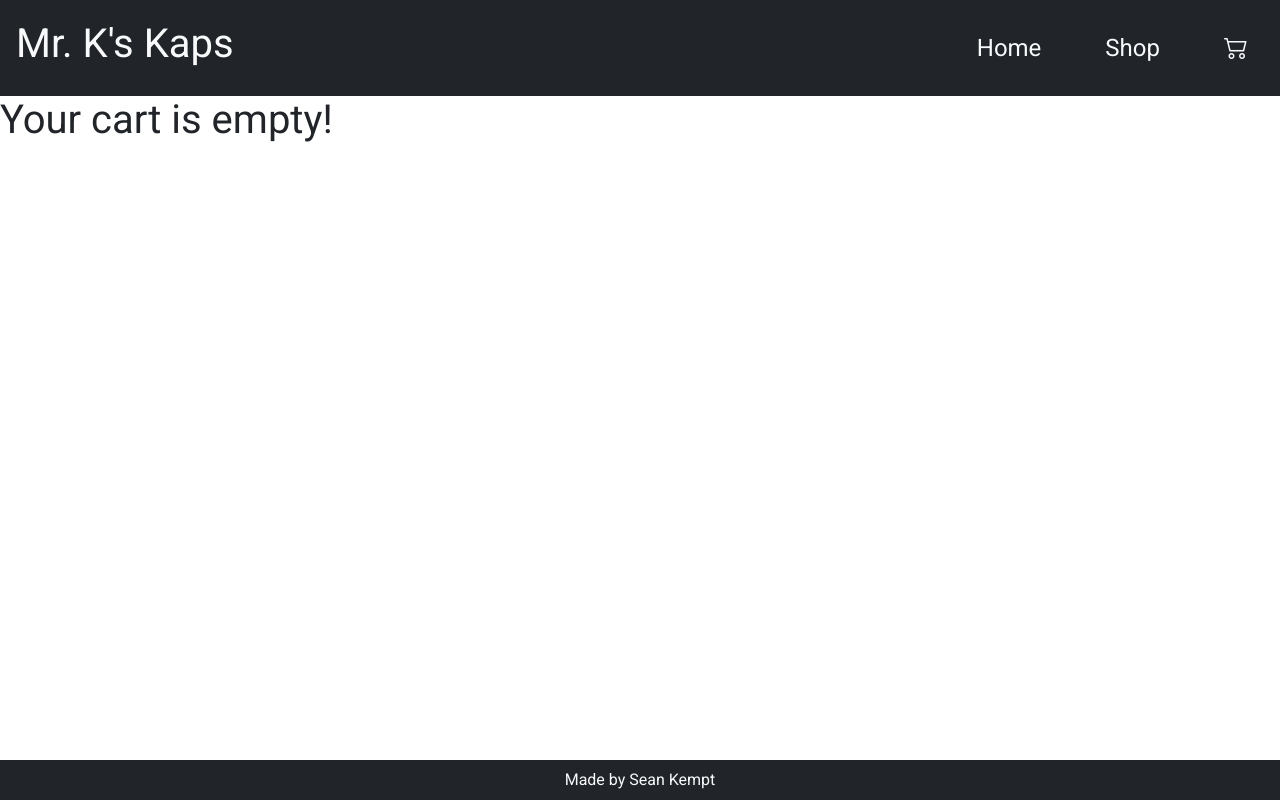
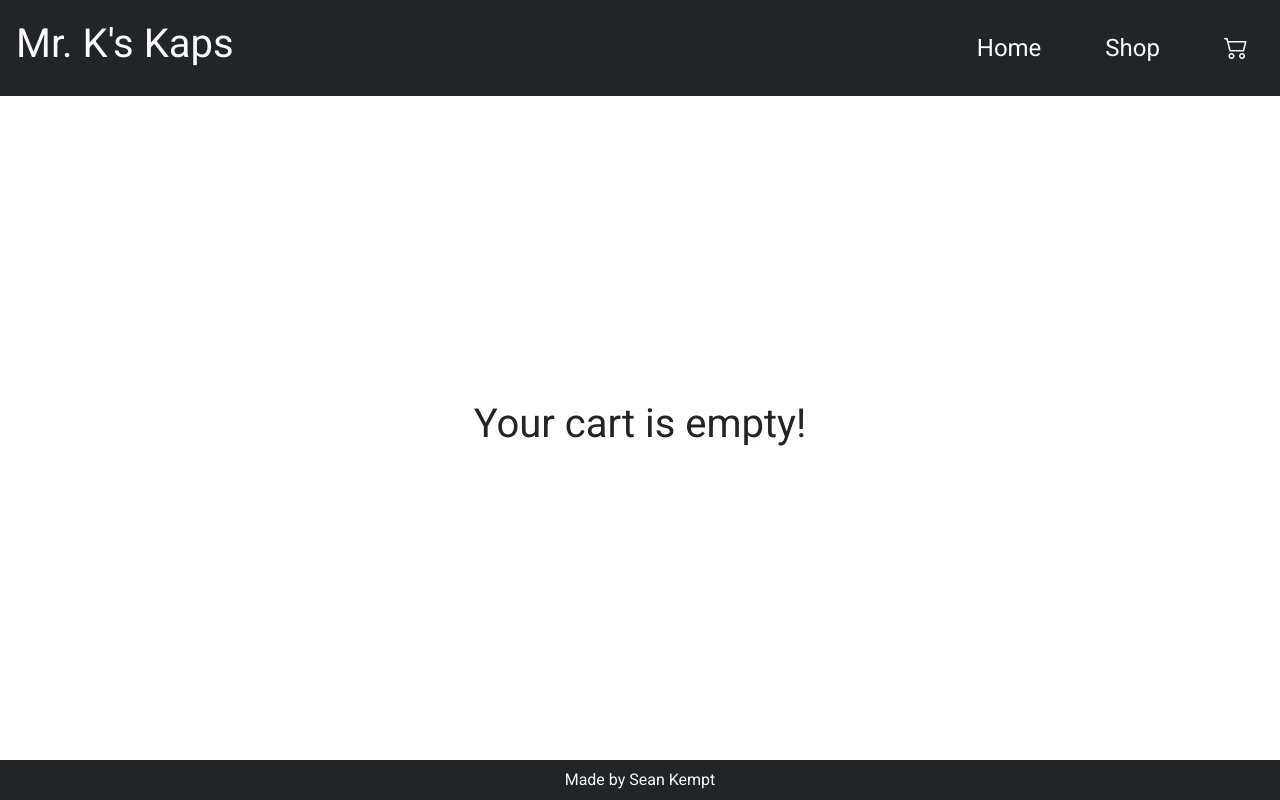
Before and after one commit to SeanKempt/shopping_cart, a React (Create React App) app: page /cart in a window 1280 px wide. Built offline with nearby package versions, Linux system fonts and the light colour scheme.

Commit message:
feat: add removal of items from cart that hit a quantity of zero

```diff
--- a/src/App.jsx
+++ b/src/App.jsx
@@ -13,7 +13,7 @@ const App = () => {
   const [cart, setCart] = useState({ bag: [], total: 0 });
 
   const handleAddToCart = (item) => {
-    // checks if the item is in the cart, if not it gets added
+    // Checks if the item is in the cart, if not it gets added
     const itemExists = cart.bag.some((i) => i.product.id === item.id);
     if (!itemExists) {
       return setCart({
@@ -21,11 +21,11 @@ const App = () => {
         bag: [...cart.bag, { product: item, quantity: 1 }],
       });
     }
-    // if the item is already in the cart, increase the quantity of that item by one
+    // If the item is already in the cart, increase the quantity of that item by one
     handleIncrease(item);
   };
 
-  // each item gets multiplied by the quantity of the item in the cart and then gets added together to give the total value.
+  // Each item gets multiplied by the quantity of the item in the cart and then gets added together to give the total value.
   const getTotal = () => {
     setCart((pendingCart) => {
       const cartTotal = pendingCart.bag
@@ -45,18 +45,24 @@ const App = () => {
     };
     return setCart(newQuantity);
   };
+
+  // This can probably be optimized, may need to find a way to combine what newCart and filtered is doing.
   const handleDecrease = (item) => {
     const itemIndex = cart.bag.map((i) => i.product).indexOf(item);
-    const newQuantity = {
+    const newCart = {
       ...cart,
       bag: cart.bag.map((p, i) =>
         i === itemIndex ? { ...p, quantity: p.quantity - 1 } : p
       ),
     };
-    return setCart(newQuantity);
+    const newCartFiltered = {
+      ...cart,
+      bag: newCart.bag.filter((p) => p.quantity !== 0),
+    };
+    return setCart(newCartFiltered);
   };
 
-  // didn't have to use useEffect. Could've used just the reduce and map to find the cart total.
+  // Did not have to use useEffect. Could've used just the reduce and map to find the cart total.
   useEffect(() => {
     getTotal();
   }, [cart.bag]);
--- a/src/components/Cart.jsx
+++ b/src/components/Cart.jsx
@@ -5,15 +5,15 @@ import ItemCartCard from './ItemCartCard';
 const Cart = ({ cart, handleIncrease, handleDecrease }) => {
   if (cart.bag.length <= 0) {
     return (
-      <div className="wrapper">
-        <h1>Your cart is empty!</h1>
+      <div className="wrapper" id="cart-wrapper">
+        <h1 className="cart-status">Your cart is empty!</h1>
       </div>
     );
   }
   return (
     <div className="wrapper">
       {cart.bag.map((item) => (
-        // have to use item.property because of how object is stored within the cart array [{product, quantity}]
+        // Have to use item.property because of how object is stored within the cart array [{product, quantity}]
         <ItemCartCard
           key={item.product.id}
           productName={item.product.productName}
@@ -26,7 +26,7 @@ const Cart = ({ cart, handleIncrease, handleDecrease }) => {
         />
       ))}
       <hr />
-      <h2>Total: {cart.total} </h2>
+      <h2 id="cart-total">Total: ${cart.total} </h2>
       <Button className="checkout-btn" type="button">
         Checkout
       </Button>
--- a/src/components/ItemCard.jsx
+++ b/src/components/ItemCard.jsx
@@ -8,7 +8,7 @@ const ItemCard = ({ productName, img, price, handleAddToCart, item }) => (
     </div>
     <Card.Body>
       <Card.Title>{productName}</Card.Title>
-      <Card.Text>{price}</Card.Text>
+      <Card.Text>${price}</Card.Text>
       <Button onClick={() => handleAddToCart(item)} variant="primary">
         Add to cart
       </Button>
--- a/src/components/ItemCartCard.jsx
+++ b/src/components/ItemCartCard.jsx
@@ -1,4 +1,6 @@
 import PropTypes from 'prop-types';
+
+// This component is used for the Cart component only. Different from ItemCard.
 
 const ItemCartCard = ({
   productName,
@@ -22,7 +24,7 @@ const ItemCartCard = ({
         <div className="col-md-8">
           <div className="card-body">
             <h5 className="card-title">{productName}</h5>
-            <p className="card-text">{price}</p>
+            <p className="card-text">${price}</p>
             <div className="card-text">
               <div className="item-incrementor">
                 <button onClick={() => handleDecrease(item)} type="button">
--- a/src/sass/styles.scss
+++ b/src/sass/styles.scss
@@ -124,3 +124,15 @@ body {
   min-width: 30px;
   text-align: center;
 }
+
+.cart-status {
+  align-self: center;
+}
+
+#cart-wrapper {
+  justify-content: center;
+}
+
+#cart-total {
+  align-self: center;
+}
```
